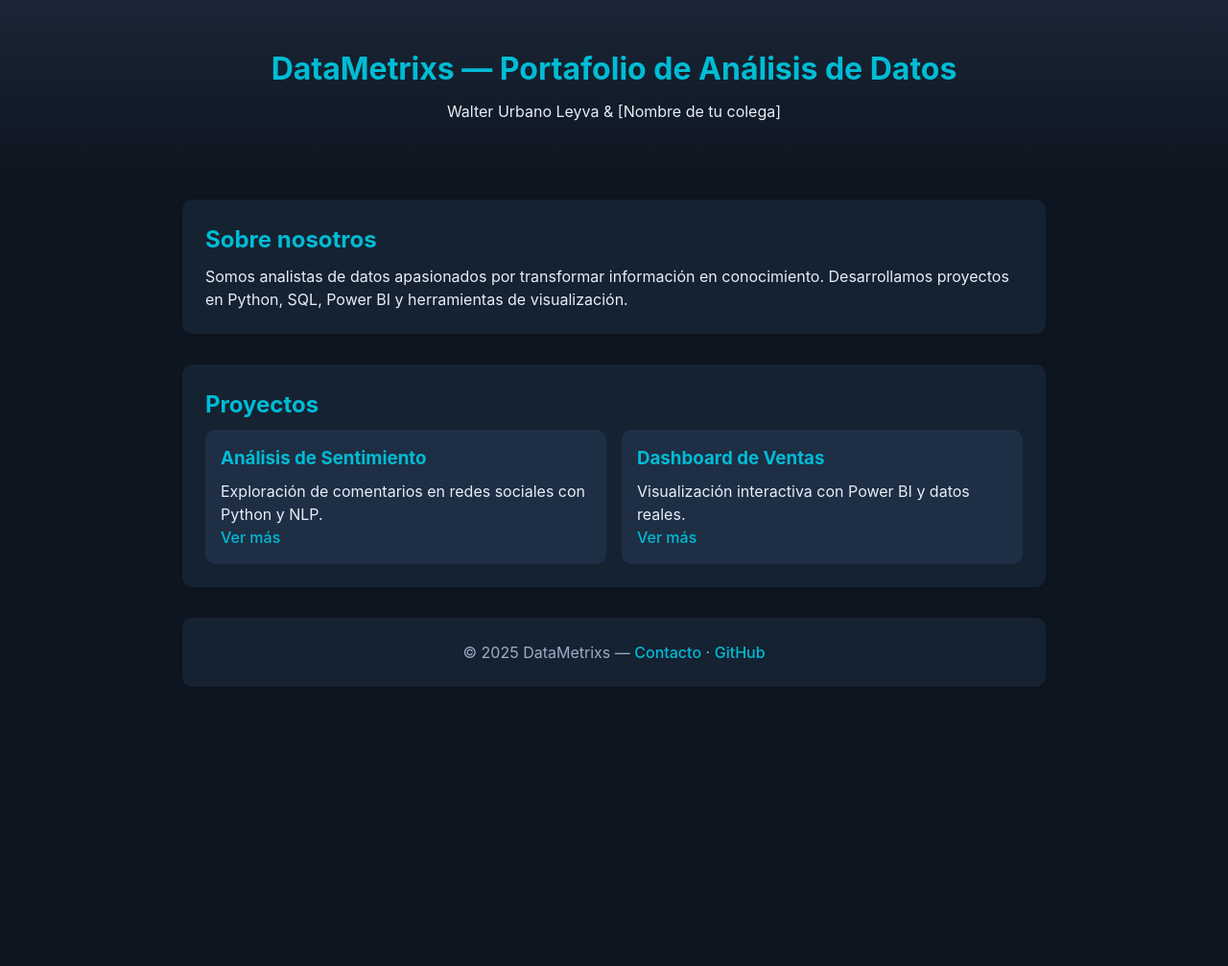
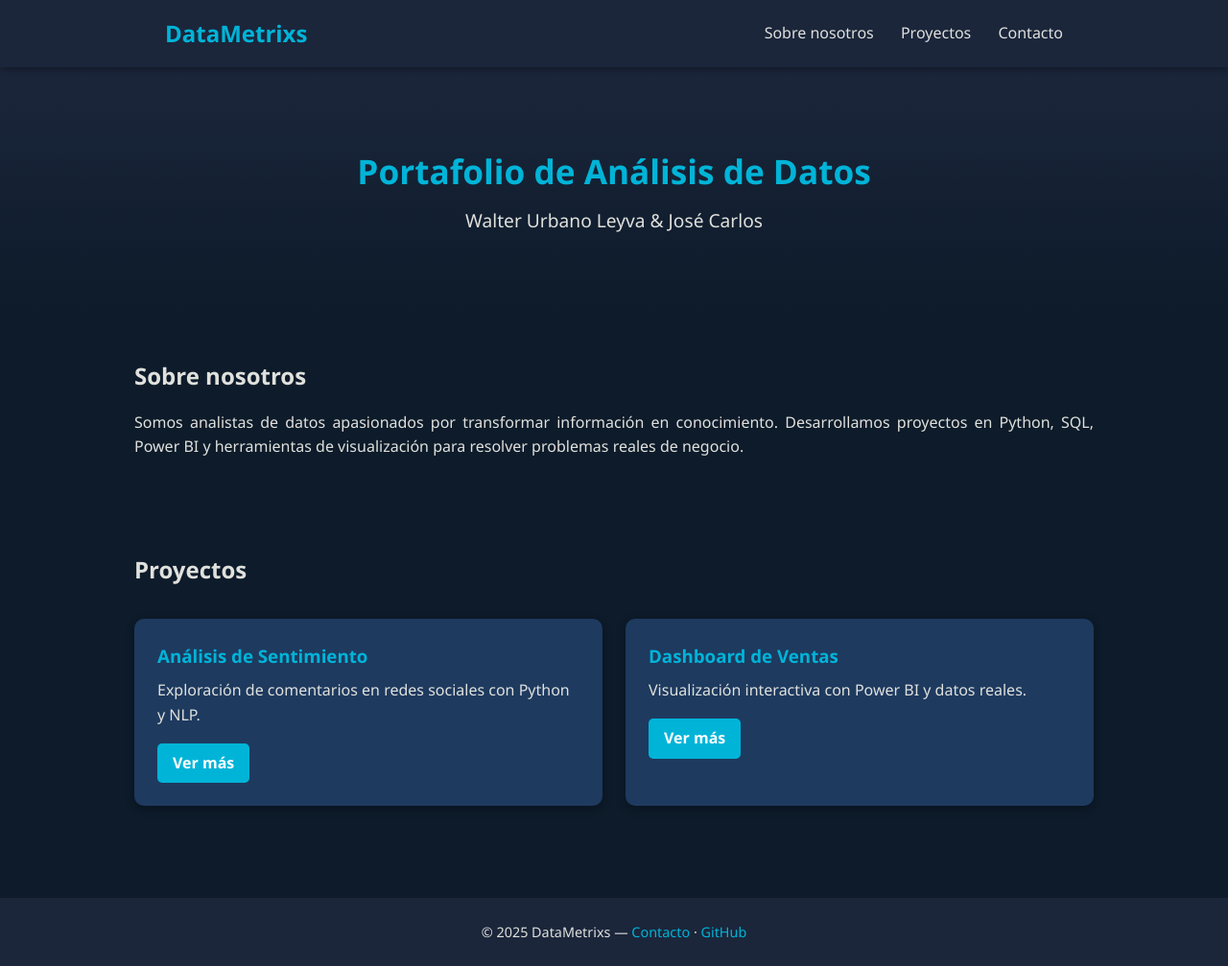
Before and after one commit to DataMetrixs/sentiment_test_1, a plain HTML site: page index.html in a window 1280 px wide. Shown: the whole page at 96% size. Before the commit the page ends 800 px from the top, so only its background shows below. Drawn offline with Linux system fonts and the light colour scheme; files that its build step writes are made by us from their sources.

Commit message:
Actualización pagina

```diff
--- a/index.html
+++ b/index.html
@@ -7,38 +7,57 @@
   <link rel="stylesheet" href="css/style.css">
 </head>
 <body>
-  <header class="hero">
-    <h1>DataMetrixs — Portafolio de Análisis de Datos</h1>
-    <p>Walter Urbano Leyva & [Nombre de tu colega]</p>
+  <header class="navbar">
+    <div class="container">
+      <h1 class="logo">DataMetrixs</h1>
+      <nav>
+        <a href="#about">Sobre nosotros</a>
+        <a href="#projects">Proyectos</a>
+        <a href="mailto:jowaciau@gmail.com">Contacto</a>
+      </nav>
+    </div>
   </header>
 
-  <section class="about">
-    <h2>Sobre nosotros</h2>
-    <p>Somos analistas de datos apasionados por transformar información en conocimiento.
-    Desarrollamos proyectos en Python, SQL, Power BI y herramientas de visualización.</p>
-  </section>
-
-  <section class="projects">
-    <h2>Proyectos</h2>
-    <div class="grid">
-      <article>
-        <h3>Análisis de Sentimiento</h3>
-        <p>Exploración de comentarios en redes sociales con Python y NLP.</p>
-        <a href="projects/sentiment.html">Ver más</a>
-      </article>
-      <article>
-        <h3>Dashboard de Ventas</h3>
-        <p>Visualización interactiva con Power BI y datos reales.</p>
-        <a href="#">Ver más</a>
-      </article>
+  <section class="hero">
+    <div class="container">
+      <h2>Portafolio de Análisis de Datos</h2>
+      <p>Walter Urbano Leyva & José Carlos</p>
     </div>
   </section>
 
-  <footer>
-    <p>© 2025 DataMetrixs —
-       <a href="mailto:tuemail@example.com">Contacto</a> ·
-       <a href="https://github.com/DataMetrixs">GitHub</a>
-    </p>
+  <section id="about" class="section about">
+    <div class="container">
+      <h2>Sobre nosotros</h2>
+      <p>Somos analistas de datos apasionados por transformar información en conocimiento.
+      Desarrollamos proyectos en Python, SQL, Power BI y herramientas de visualización para resolver problemas reales de negocio.</p>
+    </div>
+  </section>
+
+  <section id="projects" class="section projects">
+    <div class="container">
+      <h2>Proyectos</h2>
+      <div class="grid">
+        <article class="card">
+          <h3>Análisis de Sentimiento</h3>
+          <p>Exploración de comentarios en redes sociales con Python y NLP.</p>
+          <a href="projects/sentiment.html" class="btn">Ver más</a>
+        </article>
+        <article class="card">
+          <h3>Dashboard de Ventas</h3>
+          <p>Visualización interactiva con Power BI y datos reales.</p>
+          <a href="#" class="btn">Ver más</a>
+        </article>
+      </div>
+    </div>
+  </section>
+
+  <footer class="footer">
+    <div class="container">
+      <p>© 2025 DataMetrixs —
+        <a href="mailto:jowaciau@gmail.com">Contacto</a> ·
+        <a href="https://github.com/DataMetrixs" target="_blank">GitHub</a>
+      </p>
+    </div>
   </footer>
 </body>
 </html>
--- a/style.css
+++ b/style.css
@@ -1,69 +1,157 @@
+/* === Estilo general === */
 :root {
-  --bg: #0e1621;
-  --card: #152232;
-  --text: #e6eef8;
-  --accent: #00bcd4;
+  --bg: #0d1b2a;
+  --nav: #1b263b;
+  --card: #1e3a5f;
+  --text: #e0e1dd;
+  --accent: #00b4d8;
+  --accent-hover: #90e0ef;
 }
 
-* { box-sizing: border-box; margin: 0; padding: 0; }
+* {
+  box-sizing: border-box;
+  margin: 0;
+  padding: 0;
+  scroll-behavior: smooth;
+}
 
 body {
-  font-family: 'Inter', sans-serif;
-  background: var(--bg);
+  font-family: 'Segoe UI', Roboto, sans-serif;
+  background-color: var(--bg);
   color: var(--text);
-  line-height: 1.5;
-  padding-bottom: 50px;
+  line-height: 1.6;
 }
 
-.hero {
-  text-align: center;
-  padding: 3rem 1rem;
-  background: linear-gradient(180deg, #1a2636, transparent);
+/* === NAVBAR === */
+.navbar {
+  background: var(--nav);
+  box-shadow: 0 2px 8px rgba(0,0,0,0.4);
+  position: sticky;
+  top: 0;
+  z-index: 100;
 }
 
-h1, h2, h3 {
-  color: var(--accent);
-  margin-bottom: .5rem;
+.navbar .container {
+  display: flex;
+  justify-content: space-between;
+  align-items: center;
+  padding: 1rem 2rem;
 }
 
-.about, .projects, footer {
-  width: 90%;
-  max-width: 900px;
-  margin: 2rem auto;
-  background: var(--card);
-  padding: 1.5rem;
-  border-radius: 10px;
-  box-shadow: 0 2px 8px rgba(0,0,0,0.2);
-}
-
-.grid {
-  display: grid;
-  gap: 1rem;
-  grid-template-columns: repeat(auto-fit, minmax(250px, 1fr));
-}
-
-article {
-  background: #1e2e44;
-  border-radius: 10px;
-  padding: 1rem;
-  transition: transform .2s ease;
-}
-
-article:hover {
-  transform: scale(1.02);
-}
-
-a {
-  color: var(--accent);
+.navbar a {
+  color: var(--text);
   text-decoration: none;
+  margin-left: 1.5rem;
   font-weight: 500;
 }
 
-a:hover {
+.navbar a:hover {
+  color: var(--accent-hover);
+  transition: color 0.3s ease;
+}
+
+.logo {
+  color: var(--accent);
+  font-size: 1.5rem;
+}
+
+/* === HERO === */
+.hero {
+  background: linear-gradient(180deg, #1b263b, #0d1b2a);
+  text-align: center;
+  padding: 5rem 1rem;
+}
+
+.hero h2 {
+  font-size: 2.2rem;
+  color: var(--accent);
+}
+
+.hero p {
+  font-size: 1.2rem;
+  margin-top: 0.5rem;
+  color: var(--text);
+}
+
+/* === SECCIONES === */
+.section {
+  padding: 3rem 1rem;
+}
+
+.container {
+  width: 90%;
+  max-width: 1000px;
+  margin: 0 auto;
+}
+
+/* === ABOUT === */
+.about p {
+  margin-top: 1rem;
+  text-align: justify;
+}
+
+/* === PROYECTOS === */
+.projects .grid {
+  display: grid;
+  grid-template-columns: repeat(auto-fit, minmax(280px, 1fr));
+  gap: 1.5rem;
+  margin-top: 2rem;
+}
+
+.card {
+  background: var(--card);
+  border-radius: 10px;
+  padding: 1.5rem;
+  box-shadow: 0 3px 10px rgba(0, 0, 0, 0.3);
+  transition: transform 0.2s ease, box-shadow 0.2s ease;
+}
+
+.card:hover {
+  transform: translateY(-5px);
+  box-shadow: 0 6px 15px rgba(0, 0, 0, 0.4);
+}
+
+.card h3 {
+  color: var(--accent);
+  margin-bottom: 0.5rem;
+}
+
+.card p {
+  margin-bottom: 1rem;
+}
+
+/* === BOTONES === */
+.btn {
+  display: inline-block;
+  background: var(--accent);
+  color: #fff;
+  padding: 0.5rem 1rem;
+  border-radius: 5px;
+  text-decoration: none;
+  font-weight: 600;
+  transition: background 0.3s ease;
+}
+
+.btn:hover {
+  background: var(--accent-hover);
+  color: #000;
+}
+
+/* === FOOTER === */
+.footer {
+  background: var(--nav);
+  text-align: center;
+  padding: 1.5rem;
+  color: var(--text);
+  font-size: 0.9rem;
+  margin-top: 3rem;
+}
+
+.footer a {
+  color: var(--accent);
+  text-decoration: none;
+}
+
+.footer a:hover {
   text-decoration: underline;
 }
-
-footer {
-  text-align: center;
-  color: #9caec5;
-}
```
